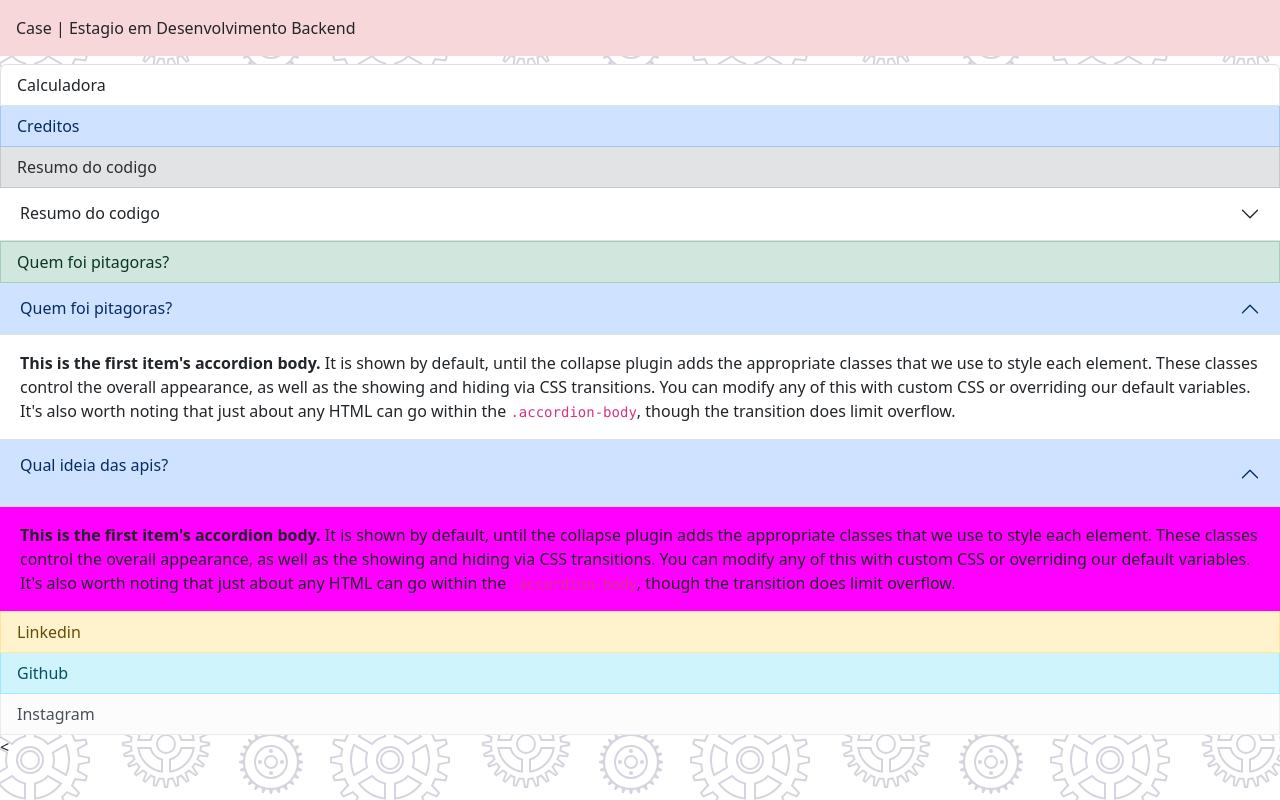
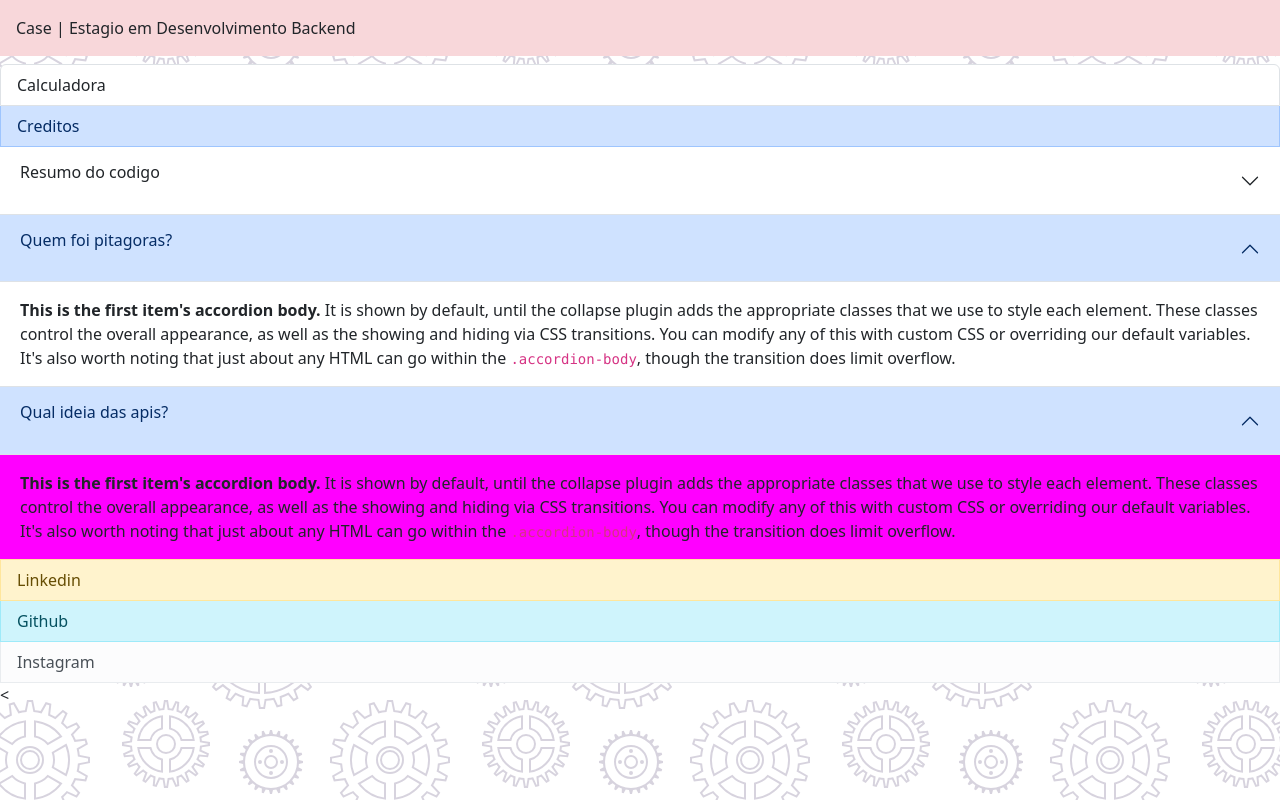
Before and after one commit to suellenwi/calculadora, a plain HTML site: page index.html in a window 1280 px wide. Drawn offline with nearby package versions, Linux system fonts and the light colour scheme.

Commit message:
Update index.html

```diff
--- a/index.html
+++ b/index.html
@@ -19,15 +19,15 @@
 
         <a href="#" class="list-group-item list-group-item-action">Calculadora</a>
 
-        <a href="#" class="list-group-item list-group-item-action list-group-item-primary">Creditos</a>
+        <a href="link" class="list-group-item list-group-item-action list-group-item-primary">Creditos</a>
 
 
-        <a href="#" class="list-group-item list-group-item-action list-group-item-secondary">Resumo do codigo</a>
+
         <div class="accordion accordion-flush" id="accordionFlushExample">
             <div class="accordion-item">
               <h2 class="accordion-header">
                 <button class="accordion-button collapsed" type="button" data-bs-toggle="collapse" data-bs-target="#flush-collapseOne" aria-expanded="false" aria-controls="flush-collapseOne">
-                    Resumo do codigo
+                   <p>Resumo do codigo</p>
                 </button>
               </h2>
               <div id="flush-collapseOne" class="accordion-collapse collapse" data-bs-parent="#accordionFlushExample">
@@ -35,13 +35,11 @@
               </div>
             </div>
 
-
-        <a href="#" class="list-group-item list-group-item-action list-group-item-success">Quem foi pitagoras?</a>
         <div class="accordion" id="accordionExample">
             <div class="accordion-item">
               <h1 class="accordion-header">
                 <button class="accordion-button" type="button" data-bs-toggle="collapse" data-bs-target="#collapseOne" aria-expanded="true" aria-controls="collapseOne">
-                    Quem foi pitagoras?
+                   <p>Quem foi pitagoras?</p>
                 </button>
               </h1>
               <div id="collapseOne" class="accordion-collapse collapse show" data-bs-parent="#accordionExample">
```
